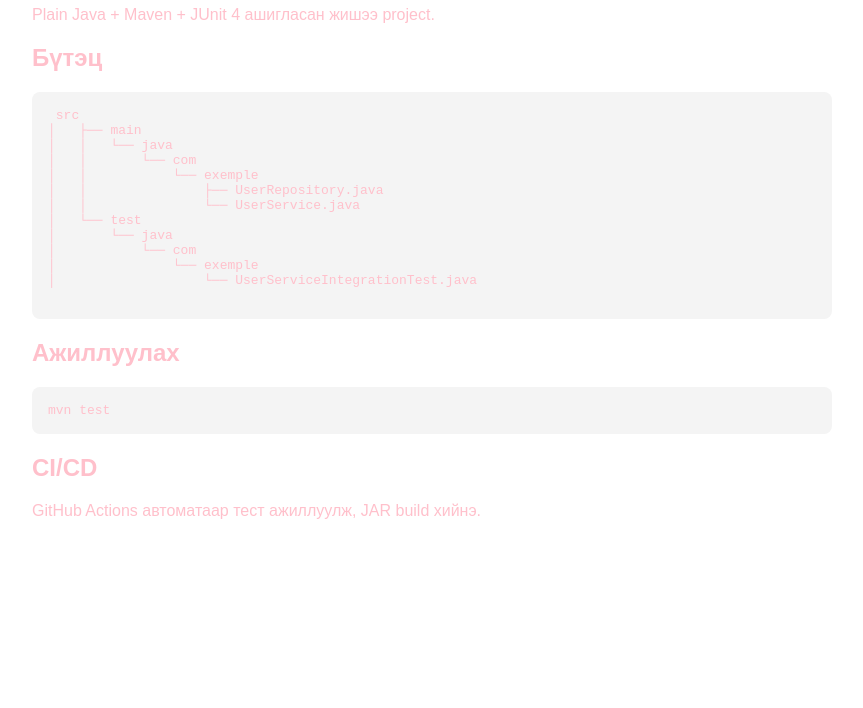
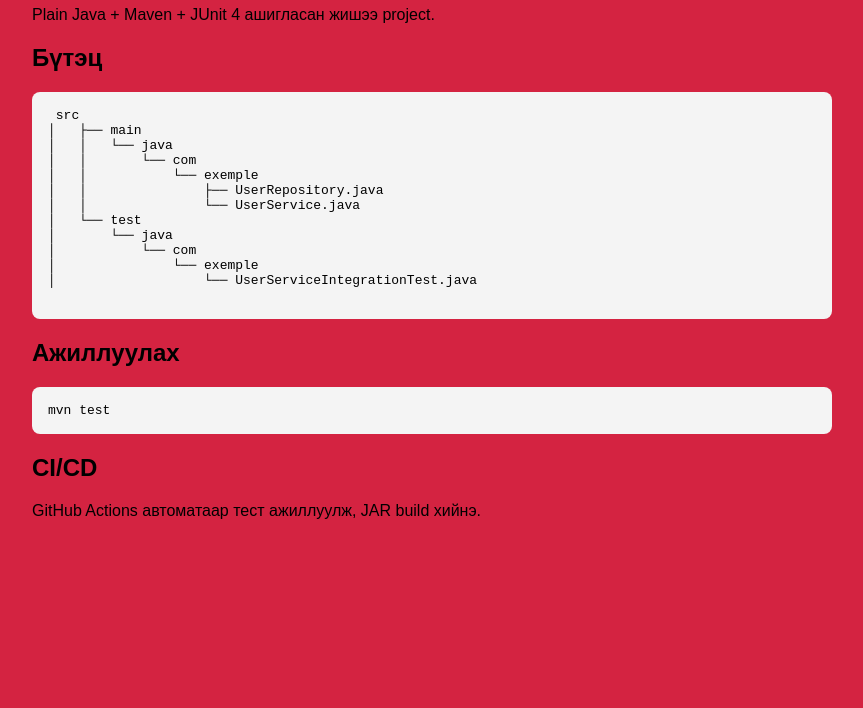
Before and after one commit to Ariukaanaa/TestIntergration, a plain HTML site: page docs/index.html in a window 1280 px wide. Shown: the part 92-800 px from the top of the page, without its empty margins (208-1071 px from the left). Drawn offline with Linux system fonts and the light colour scheme.

Commit message:
ci: change the background

```diff
--- a/docs/index.html
+++ b/docs/index.html
@@ -4,7 +4,7 @@
   <meta charset="UTF-8">
   <title>Demo Project</title>
   <style>
-    body { font-family: sans-serif; color: pink;  max-width: 800px; margin: 40px auto; padding: 0 20px; }
+    body { font-family: sans-serif;  background-color: rgb(212, 35, 65) ;   max-width: 800px; margin: 40px auto; padding: 0 20px; }
     h1 { color: #333; }
     .badge { background: #28a745; color: white; padding: 4px 10px; border-radius: 4px; font-size: 14px; }
     pre { background: #f4f4f4; padding: 16px; border-radius: 8px; }
```
